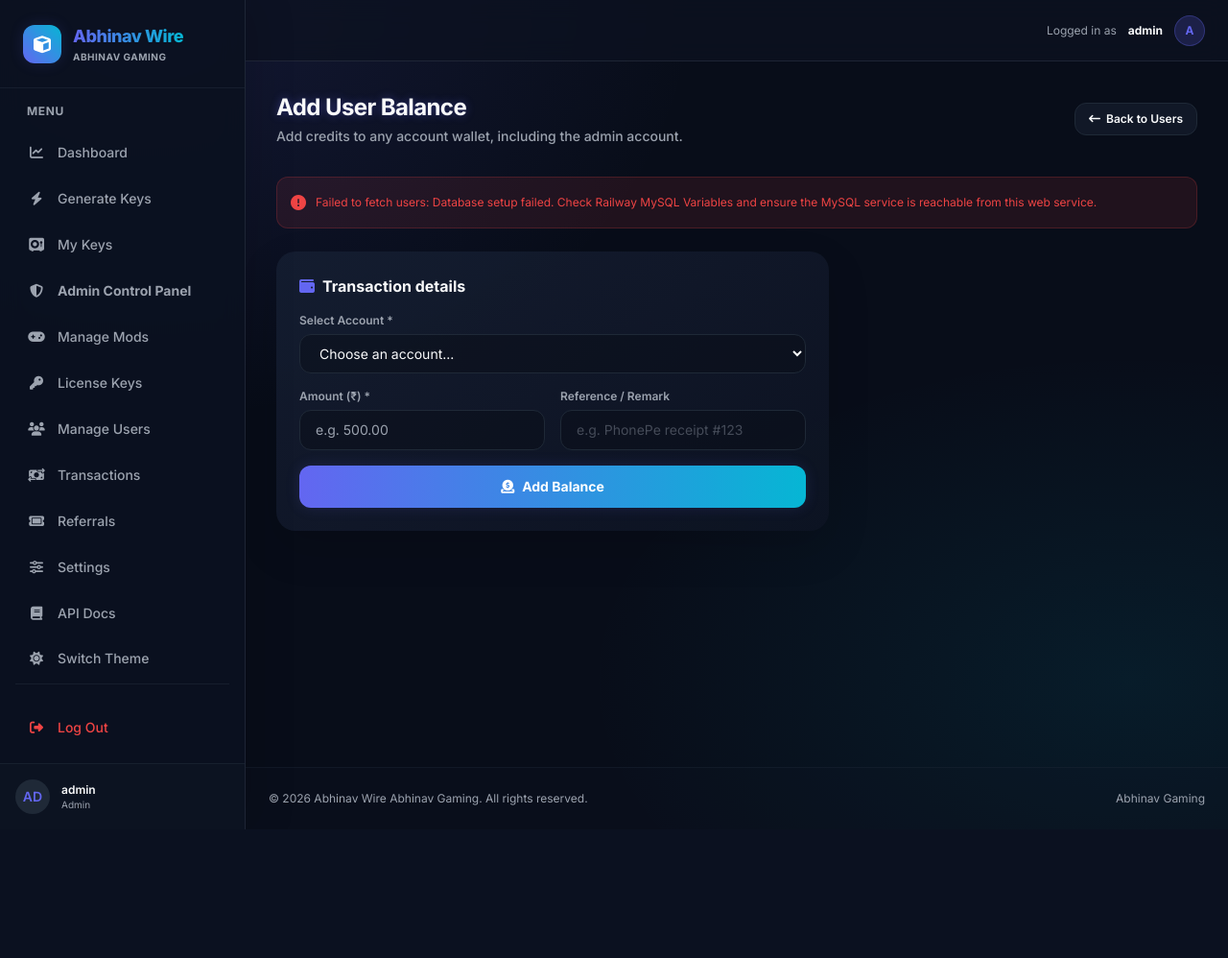
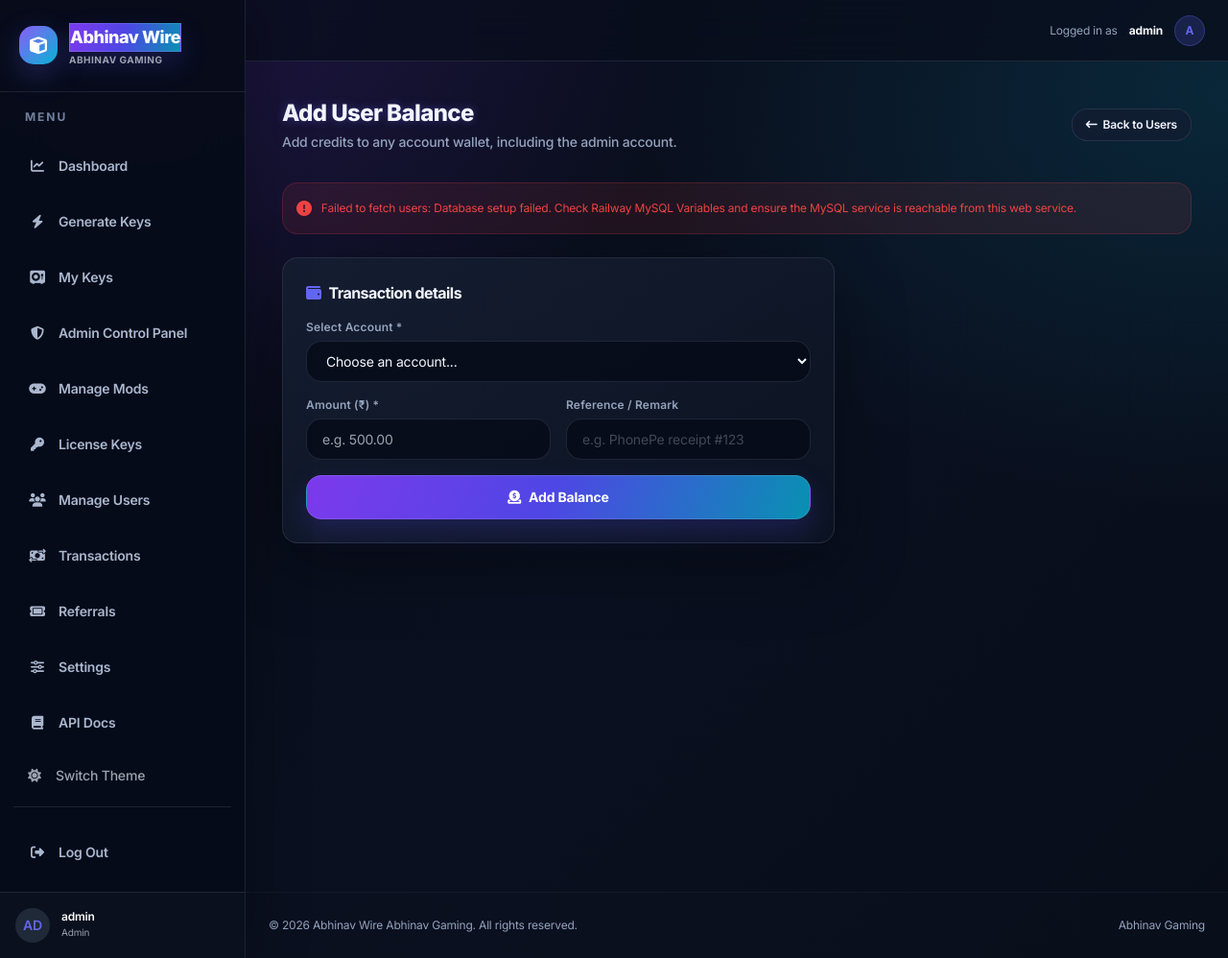
Before and after one commit to bpushpa973-netizen/Abhinavwirephp, a PHP site: page /balance-add.php in a window 1280 px wide. Shown: the whole page at 96% size. Before the commit the page ends 864 px from the top, so only its background shows below. Run offline with PHP 8.4, Linux system fonts and the light colour scheme; a user stored in the database is signed in; some libraries are stand-ins or nearby versions.

Commit message:
Upload aw_inspect.zip via @GithubMnager_Bot

```diff
--- /dev/null
+++ b/assets/css/aw-refresh.css
@@ -0,0 +1,96 @@
+
+/* ABHINAV WIRE — complete visual system refresh */
+:root{
+ --aw-bg:#070b16;--aw-panel:#0e1628;--aw-panel2:#121e34;--aw-line:rgba(148,163,184,.16);
+ --aw-text:#f4f7ff;--aw-muted:#9aa9c2;--aw-violet:#8b5cf6;--aw-cyan:#22d3ee;
+ --aw-lime:#a3e635;--aw-shadow:0 24px 70px rgba(0,0,0,.34)
+}
+html{scroll-behavior:smooth}
+body{background:radial-gradient(ellipse at 10% -10%,rgba(124,58,237,.25),transparent 38%),radial-gradient(ellipse at 100% 10%,rgba(6,182,212,.14),transparent 34%),linear-gradient(135deg,#070b16 0%,#0a1020 52%,#080d19 100%)!important;color:var(--aw-text)!important;font-family:Inter,ui-sans-serif,system-ui,sans-serif!important;letter-spacing:-.012em}
+body:before{content:"";position:fixed;inset:0;pointer-events:none;z-index:-1;opacity:.16;background-image:linear-gradient(rgba(148,163,184,.08) 1px,transparent 1px),linear-gradient(90deg,rgba(148,163,184,.08) 1px,transparent 1px);background-size:42px 42px;mask-image:linear-gradient(to bottom,black,transparent 80%)}
+.light body{background:radial-gradient(ellipse at 10% -10%,rgba(124,58,237,.12),transparent 38%),radial-gradient(ellipse at 100% 10%,rgba(6,182,212,.09),transparent 34%),linear-gradient(135deg,#f5f7ff,#edf2ff 55%,#f7fbff)!important;color:#10172a!important}
+a{transition:color .2s ease,background .2s ease,border-color .2s ease,transform .2s ease}
+button{transition:all .2s ease}
+::selection{background:rgba(139,92,246,.35);color:white}
+::-webkit-scrollbar{width:8px;height:8px}::-webkit-scrollbar-thumb{background:linear-gradient(var(--aw-violet),var(--aw-cyan));border-radius:20px}::-webkit-scrollbar-track{background:rgba(15,23,42,.4)}
+/* Shared surfaces */
+.glass-card,.glass-panel{background:linear-gradient(145deg,rgba(20,31,54,.92),rgba(10,17,32,.94))!important;border:1px solid var(--aw-line)!important;border-radius:22px!important;box-shadow:var(--aw-shadow)!important;backdrop-filter:blur(22px)!important}
+.light .glass-card,.light .glass-panel{background:rgba(255,255,255,.88)!important;border-color:rgba(100,116,139,.18)!important;box-shadow:0 20px 55px rgba(47,61,100,.10)!important}
+h1,h2,h3,h4{letter-spacing:-.035em}
+p{line-height:1.65}
+input,select,textarea{background:rgba(5,10,22,.72)!important;border:1px solid rgba(148,163,184,.24)!important;border-radius:13px!important;color:#f4f7ff!important;min-height:43px}
+.light input,.light select,.light textarea{background:#f8faff!important;color:#18223a!important;border-color:rgba(100,116,139,.24)!important}
+input:focus,select:focus,textarea:focus{border-color:var(--aw-cyan)!important;box-shadow:0 0 0 3px rgba(34,211,238,.12),0 0 25px rgba(139,92,246,.10)!important;outline:none!important}
+label{letter-spacing:.015em}
+button[type=submit],a.bg-brand-primary,.bg-brand-primary,.bg-gradient-to-r.from-brand-primary{background:linear-gradient(110deg,#7c3aed,#4f46e5 48%,#0891b2)!important;color:white!important;border:1px solid rgba(255,255,255,.12)!important;box-shadow:0 12px 28px rgba(79,70,229,.24)!important}
+button[type=submit]:hover,a.bg-brand-primary:hover,.bg-brand-primary:hover{filter:brightness(1.12);transform:translateY(-1px)}
+/* Sidebar and app shell */
+aside{background:rgba(7,12,25,.96)!important;border-right:1px solid var(--aw-line)!important;box-shadow:16px 0 50px rgba(0,0,0,.22)!important;backdrop-filter:blur(24px)!important}
+.light aside{background:rgba(250,252,255,.96)!important}
+aside>div:first-child{padding:24px 20px!important;border-bottom:1px solid var(--aw-line)!important}
+aside .w-10.h-10{border-radius:15px!important;background:linear-gradient(135deg,#8b5cf6,#06b6d4)!important;box-shadow:0 10px 30px rgba(99,102,241,.28)!important}
+#sidebar-nav{padding:18px 14px!important;gap:6px!important}
+#sidebar-nav a{min-height:46px!important;border:1px solid transparent!important;border-radius:14px!important;padding:11px 14px!important;color:#aab7ce!important;font-weight:600!important}
+#sidebar-nav a:hover{background:rgba(139,92,246,.11)!important;border-color:rgba(139,92,246,.16)!important;color:#fff!important;transform:translateX(3px)}
+#sidebar-nav a[class*="border-l-4"]{background:linear-gradient(100deg,rgba(124,58,237,.25),rgba(8,145,178,.09))!important;border:1px solid rgba(139,92,246,.24)!important;border-left:3px solid #a78bfa!important;color:#fff!important;padding-left:12px!important;box-shadow:inset 0 0 24px rgba(139,92,246,.07)!important}
+#sidebar-nav .text-xs.font-bold{color:#71819e!important;letter-spacing:.16em!important}
+aside .border-t{border-color:var(--aw-line)!important}
+main{min-width:0}
+main>header{background:rgba(8,14,28,.76)!important;border-color:var(--aw-line)!important;backdrop-filter:blur(20px)!important}
+.light main>header{background:rgba(255,255,255,.78)!important}
+main>.p-6,main>.p-8{padding:clamp(18px,3vw,38px)!important}
+main .glass-card{margin-bottom:4px}
+main h1{font-size:clamp(1.5rem,2.6vw,2.25rem)!important;font-weight:850!important}
+main h2{font-weight:800!important}
+main .rounded-xl,main .rounded-2xl{border-radius:16px!important}
+main table{border-collapse:separate!important;border-spacing:0 7px!important}
+main table thead th{color:#91a0ba!important;text-transform:uppercase!important;font-size:10px!important;letter-spacing:.12em!important}
+main table tbody tr{background:rgba(18,29,50,.72)!important}
+.light main table tbody tr{background:#fff!important}
+main table tbody td{border-top:1px solid var(--aw-line)!important;border-bottom:1px solid var(--aw-line)!important}
+main table tbody td:first-child{border-left:1px solid var(--aw-line)!important;border-radius:12px 0 0 12px!important}
+main table tbody td:last-child{border-right:1px solid var(--aw-line)!important;border-radius:0 12px 12px 0!important}
+main .border-brand-border,main .border-brand-border\/60{border-color:var(--aw-line)!important}
+main .text-brand-muted{color:#94a3bd!important}
+.light main .text-brand-muted{color:#64748b!important}
+main .bg-brand-surface{background:rgba(19,29,49,.78)!important}
+.light main .bg-brand-surface{background:#fff!important}
+/* Public landing page */
+body:not(:has(aside)):not(:has(#loginForm))>header{background:rgba(7,12,25,.72)!important;border-bottom:1px solid var(--aw-line)!important;backdrop-filter:blur(24px)!important}
+body:not(:has(aside)):not(:has(#loginForm))>header>div{max-width:1320px!important;padding-top:18px!important;padding-bottom:18px!important}
+body:not(:has(aside)):not(:has(#loginForm))>header .w-10.h-10{width:48px!important;height:48px!important;border-radius:16px!important;background:linear-gradient(135deg,#8b5cf6,#06b6d4)!important;box-shadow:0 12px 34px rgba(99,102,241,.30)!important}
+body:not(:has(aside)):not(:has(#loginForm)) main{position:relative}
+body:not(:has(aside)):not(:has(#loginForm)) main>div{max-width:1320px!important;gap:clamp(42px,7vw,100px)!important}
+body:not(:has(aside)):not(:has(#loginForm)) main h2{font-size:clamp(2.7rem,6vw,5.2rem)!important;line-height:1.02!important;letter-spacing:-.065em!important;max-width:760px;text-shadow:0 12px 45px rgba(99,102,241,.15)}
+body:not(:has(aside)):not(:has(#loginForm)) main h2 span{background:linear-gradient(100deg,#c4b5fd 0%,#818cf8 42%,#67e8f9 100%)!important;background-clip:text!important;-webkit-background-clip:text!important}
+body:not(:has(aside)):not(:has(#loginForm)) main>div>div:first-child>p{font-size:clamp(14px,1.4vw,17px)!important;max-width:590px!important;color:#a8b6ce!important}
+body:not(:has(aside)):not(:has(#loginForm)) main .glass-card{min-height:190px;padding:26px!important;position:relative;overflow:hidden}
+body:not(:has(aside)):not(:has(#loginForm)) main .glass-card:after{content:"";position:absolute;width:120px;height:120px;border-radius:50%;right:-60px;top:-60px;background:rgba(139,92,246,.12);filter:blur(4px)}
+body:not(:has(aside)):not(:has(#loginForm)) main .glass-card:hover{transform:translateY(-6px);border-color:rgba(34,211,238,.35)!important;box-shadow:0 28px 70px rgba(0,0,0,.28)!important}
+body:not(:has(aside)):not(:has(#loginForm)) main .glass-card .w-10.h-10{width:48px!important;height:48px!important;border-radius:15px!important}
+body:not(:has(aside)):not(:has(#loginForm)) footer{border-color:var(--aw-line)!important;background:rgba(7,12,25,.42)!important}
+/* Dedicated sign-in visual */
+body:has(#loginForm){background:radial-gradient(ellipse at 12% 20%,rgba(124,58,237,.27),transparent 38%),radial-gradient(ellipse at 88% 80%,rgba(6,182,212,.18),transparent 36%),#070b16!important;position:relative;overflow-x:hidden}
+body:has(#loginForm):after{content:"";position:fixed;width:540px;height:540px;right:-210px;top:-220px;border:1px solid rgba(167,139,250,.18);border-radius:50%;box-shadow:0 0 0 42px rgba(167,139,250,.025),0 0 0 90px rgba(34,211,238,.025);pointer-events:none}
+body:has(#loginForm)>div:first-child{width:min(100%,480px)!important;max-width:480px!important;position:relative;z-index:1}
+body:has(#loginForm) .text-center.mb-8{text-align:left!important;margin-bottom:24px!important;padding:8px 6px}
+body:has(#loginForm) .text-center.mb-8>div{width:58px!important;height:58px!important;border-radius:18px!important;background:linear-gradient(135deg,#8b5cf6,#0891b2)!important;box-shadow:0 15px 40px rgba(99,102,241,.34)!important}
+body:has(#loginForm) .text-center.mb-8 h1{font-size:30px!important;letter-spacing:-.05em!important}
+body:has(#loginForm) .glass-card{padding:clamp(24px,5vw,38px)!important;border-radius:26px!important;background:linear-gradient(145deg,rgba(18,28,49,.96),rgba(9,15,29,.97))!important;border-color:rgba(167,139,250,.22)!important;box-shadow:0 35px 100px rgba(0,0,0,.48),inset 0 1px rgba(255,255,255,.05)!important}
+body:has(#loginForm) .glass-card h2{font-size:27px!important;letter-spacing:-.05em!important}
+body:has(#loginForm) #loginForm{gap:18px!important}
+body:has(#loginForm) #loginForm input{height:52px!important;padding-top:0!important;padding-bottom:0!important;border-radius:14px!important;background:rgba(3,8,20,.68)!important}
+body:has(#loginForm) #submitBtn{height:54px!important;border-radius:14px!important;font-size:14px!important;letter-spacing:.02em;box-shadow:0 15px 32px rgba(79,70,229,.28)!important}
+body:has(#loginForm) footer{border-color:rgba(148,163,184,.12)!important;z-index:1}
+.light body:has(#loginForm){background:radial-gradient(ellipse at 12% 20%,rgba(124,58,237,.12),transparent 38%),radial-gradient(ellipse at 88% 80%,rgba(6,182,212,.10),transparent 36%),#f4f6ff!important}
+.light body:has(#loginForm) .glass-card{background:rgba(255,255,255,.94)!important;border-color:rgba(124,58,237,.18)!important}
+@media(max-width:767px){
+ body{background-attachment:fixed!important}
+ aside{position:relative!important;width:100%!important;border-right:0!important;border-bottom:1px solid var(--aw-line)!important}
+ #sidebar-nav{max-height:65vh!important;overflow:auto!important}
+ main>.p-6,main>.p-8{padding:17px!important}
+ body:not(:has(aside)):not(:has(#loginForm)) main{padding-top:32px}
+ body:not(:has(aside)):not(:has(#loginForm)) main>div{gap:36px!important}
+ body:not(:has(aside)):not(:has(#loginForm)) main h2{font-size:clamp(2.5rem,12vw,3.6rem)!important}
+ body:has(#loginForm)>div:first-child{margin-top:28px!important}
+}
--- a/includes/header.php
+++ b/includes/header.php
@@ -34,7 +34,7 @@ if ($isLoggedIn) {
             document.documentElement.classList.remove('light');
         }
     </script>
-    <link rel="stylesheet" href="assets/css/aw-premium.css?v=1">
+    <link rel="stylesheet" href="assets/css/aw-premium.css?v=2">
     <!-- Fonts & Icons -->
     <link rel="preconnect" href="https://fonts.googleapis.com">
     <link rel="preconnect" href="https://fonts.gstatic.com" crossorigin>
@@ -192,6 +192,7 @@ if ($isLoggedIn) {
 
         document.addEventListener('DOMContentLoaded', updateThemeIcons);
     </script>
+    <link rel="stylesheet" href="assets/css/aw-refresh.css?v=20261124">
 </head>
 <body class="bg-brand-bg text-brand-text font-sans antialiased min-h-screen flex flex-col md:flex-row">
 <?php if ($isLoggedIn): ?>
--- a/index.php
+++ b/index.php
@@ -144,6 +144,7 @@ if ($isLoggedIn) {
 
         document.addEventListener('DOMContentLoaded', updateThemeIcons);
     </script>
+    <link rel="stylesheet" href="assets/css/aw-refresh.css?v=20261124">
 </head>
 <body class="bg-brand-bg text-brand-text font-sans antialiased min-h-screen flex flex-col justify-between">
 
--- a/login.php
+++ b/login.php
@@ -165,6 +165,7 @@ if ($_POST) {
         color: var(--brand-text);
       }
     </style>
+    <link rel="stylesheet" href="assets/css/aw-refresh.css?v=20261124">
 </head>
 <body class="bg-brand-bg text-brand-text font-sans antialiased min-h-screen flex flex-col items-center justify-between p-4">
 
```
